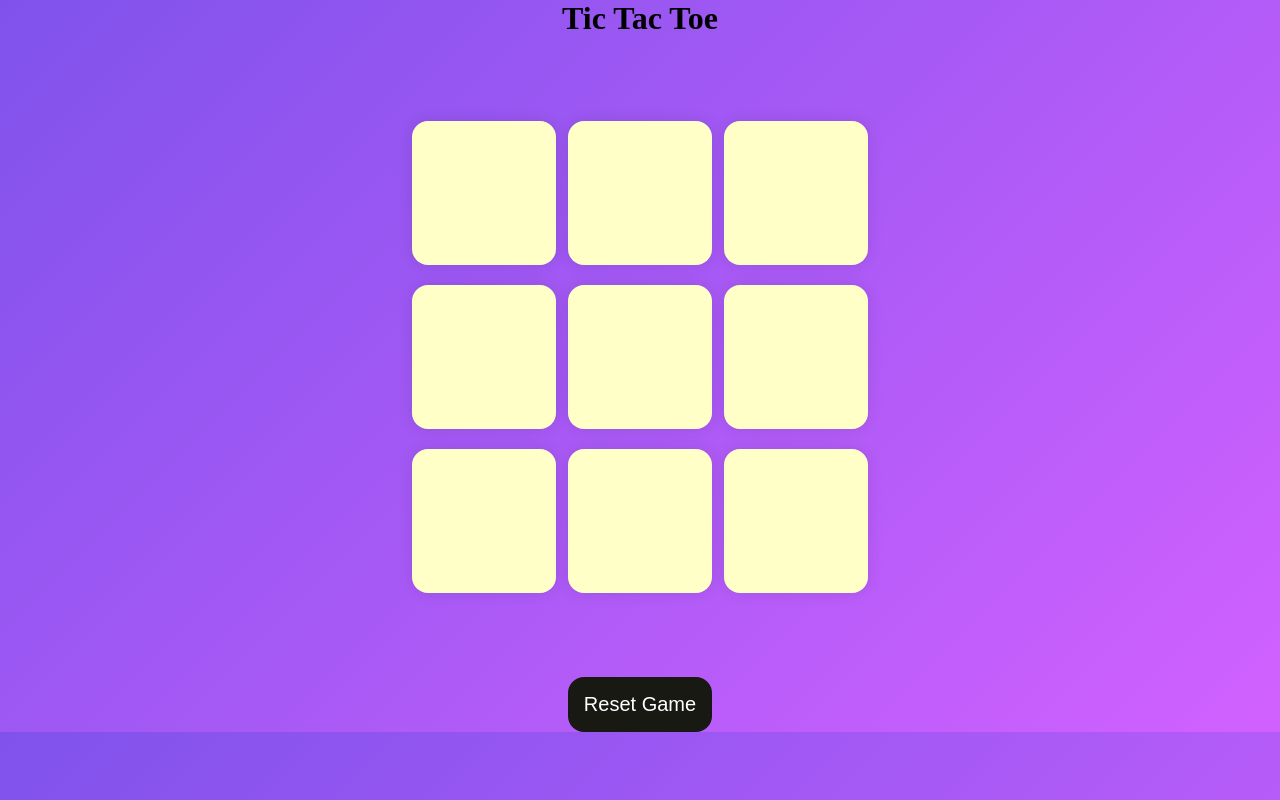
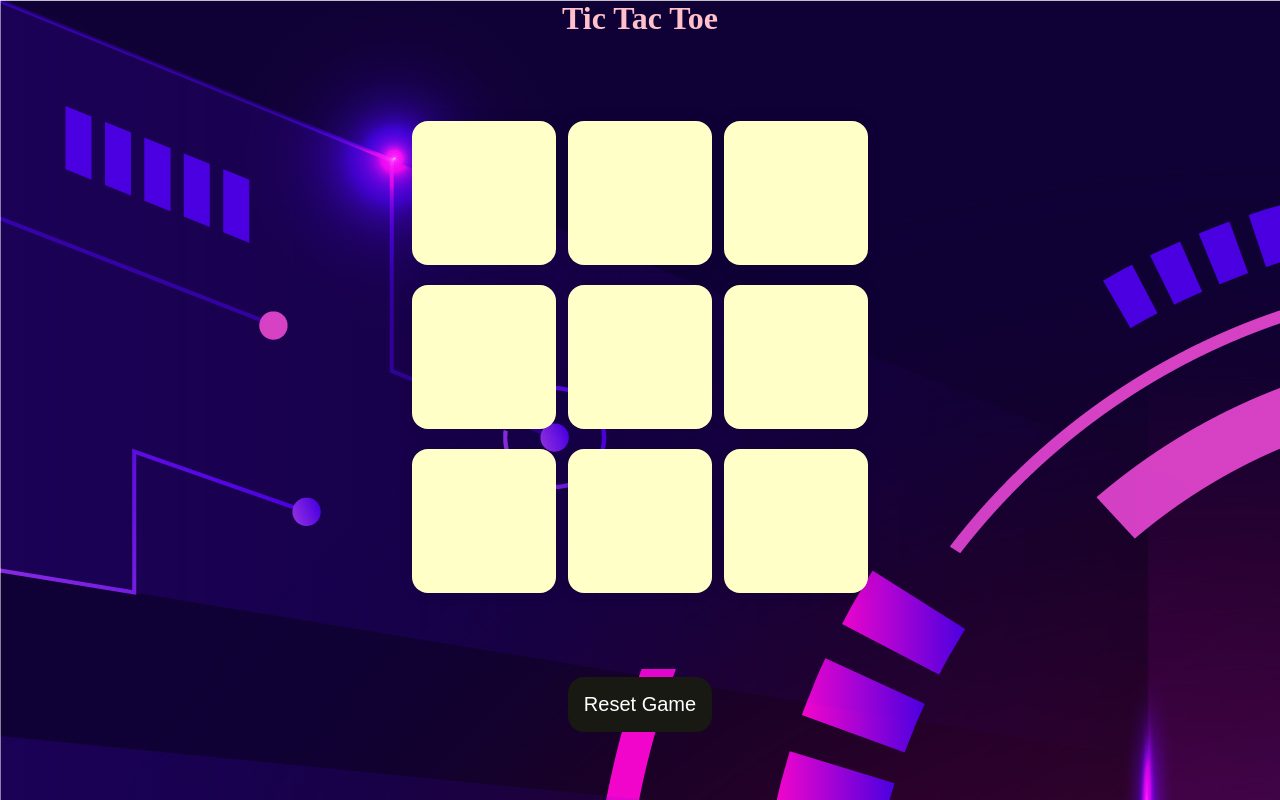
Before and after one commit to henjesh12/Tic-Tac-Toe-Game, a plain HTML site: page index.html in a window 1280 px wide. Drawn offline with Linux system fonts and the light colour scheme.

Commit message:
first commit

```diff
--- a/style.css
+++ b/style.css
@@ -3,7 +3,7 @@
     padding:0;
 }
 body{
-    background:linear-gradient(135deg, #8052ec, #d161ff);
+ background-image: url(./3179762.jpg);
     text-align: center;
 }
 .container{
@@ -69,3 +69,7 @@ body{
 .hide{
     display: none;
 }
+
+h1{
+    color:pink;
+}
```
Also changed, not shown: 3179762.jpg (added).
